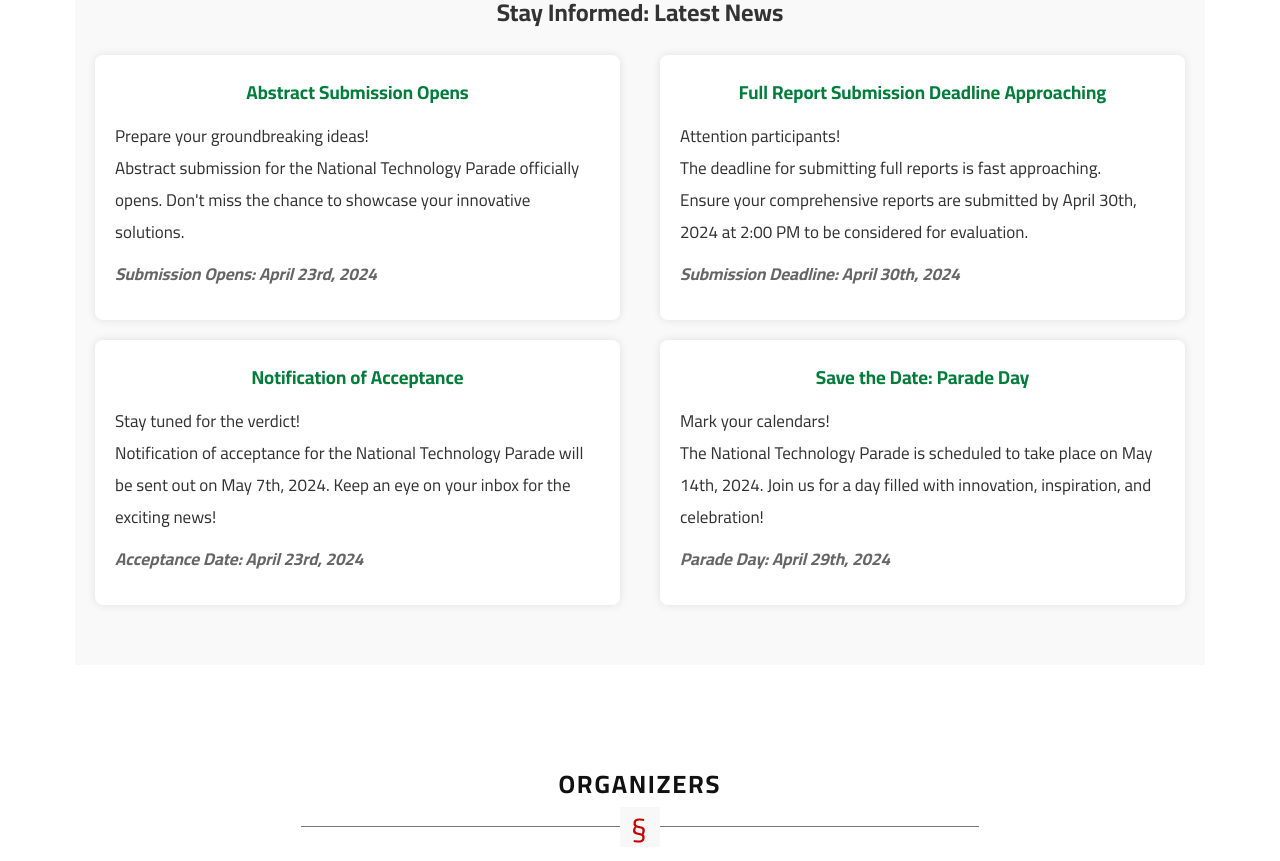
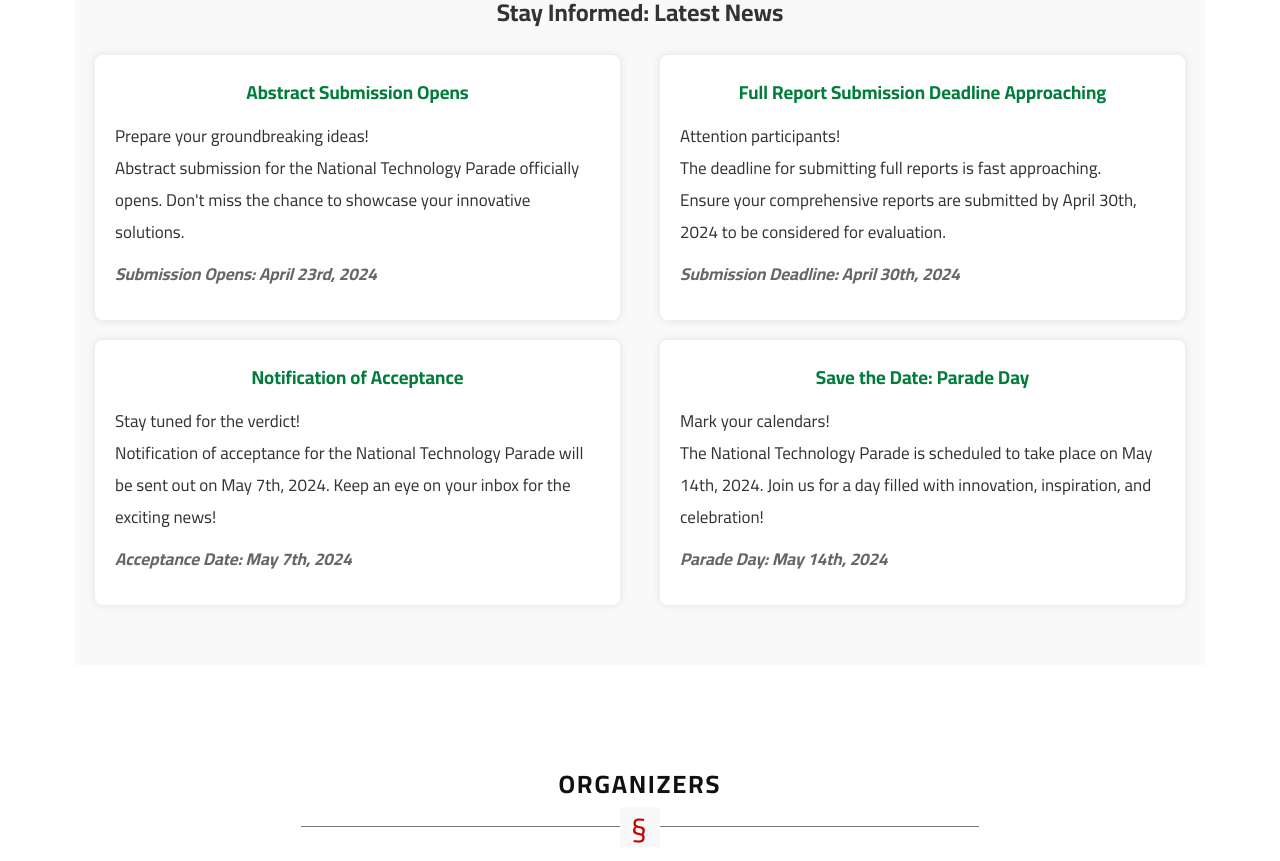
Before and after one commit to MustafaiHUB/ntp11, a plain HTML site: page index.html in a window 1280 px wide. Shown: the part 1340-2201 px from the top of the page. Drawn offline with Linux system fonts and the light colour scheme.

Commit message:
Update index.html

```diff
--- a/index.html
+++ b/index.html
@@ -107,7 +107,6 @@
                 <section class="news">
                     <h2>Stay Informed: Latest News</h2>
                     <div class="news-container">
-                        <!-- News Item 1: Abstract Submission Opens -->
                         <div class="news-item">
                             <h3>Abstract Submission Opens</h3>
                             <p>Prepare your groundbreaking ideas!<br>
@@ -115,30 +114,27 @@
                                 Don't miss the chance to showcase your innovative solutions.</p>
                             <p class="news-date"><strong>Submission Opens: April 23rd, 2024</strong></p>
                         </div>
-                        <!-- News Item 2: Deadline Extension Notice -->
                         <div class="news-item">
                             <h3>Full Report Submission Deadline Approaching</h3>
                             <p>Attention participants! <br>
                                 The deadline for submitting full reports is fast approaching. <br>
                                 Ensure your comprehensive reports are submitted by April 30th,
-                                2024 at 2:00 PM to be considered for evaluation.</p>
+                                2024 to be considered for evaluation.</p>
                             <p class="news-date"><strong>Submission Deadline: April 30th, 2024</strong></p>
                         </div>
-                        <!-- News Item 3: Evaluation Results Announcement -->
                         <div class="news-item">
                             <h3>Notification of Acceptance</h3>
                             <p>Stay tuned for the verdict!<br>
                                 Notification of acceptance for the National Technology Parade will
                                 be sent out on May 7th, 2024. Keep an eye on your inbox for the exciting news!</p>
-                            <p class="news-date"><strong>Acceptance Date: April 23rd, 2024</strong></p>
+                            <p class="news-date"><strong>Acceptance Date: May 7th, 2024</strong></p>
                         </div>
-                        <!-- News Item 4: Notification of Qualified Teams -->
                         <div class="news-item">
                             <h3>Save the Date: Parade Day</h3>
                             <p>Mark your calendars!<br>
                                 The National Technology Parade is scheduled to take place on May 14th, 2024.
                                 Join us for a day filled with innovation, inspiration, and celebration!</p>
-                            <p class="news-date"><strong>Parade Day: April 29th, 2024</strong></p>
+                            <p class="news-date"><strong>Parade Day: May 14th, 2024</strong></p>
                         </div>
                     </div>
                 </section>
```
